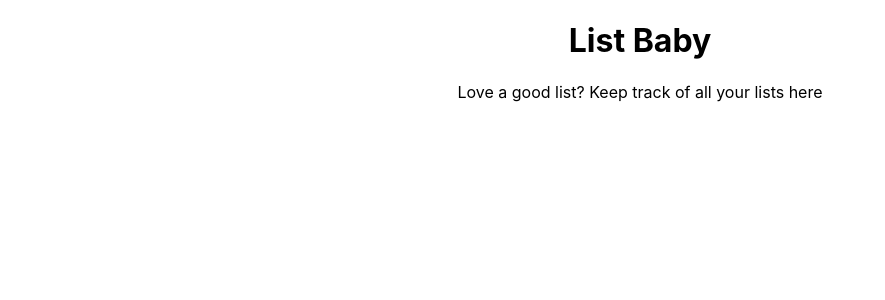
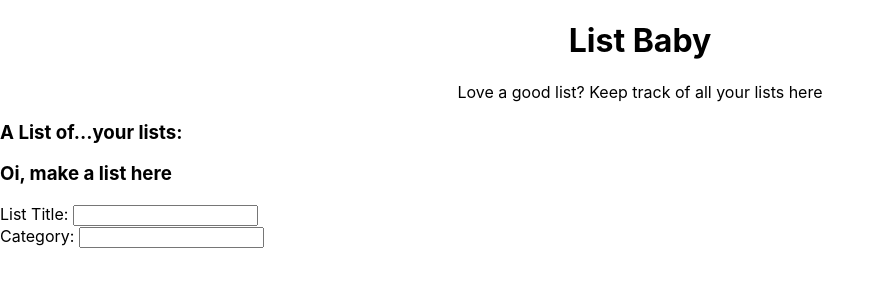
Before and after one commit to khodgesx/shopping-list-front, a React (Create React App) app: page / in a window 1280 px wide. Shown: the top 300 px of the page, without its empty margins (0-885 px from the left). Built offline with nearby package versions, Linux system fonts and the light colour scheme.

Commit message:
added lists and new list file - added create new list function

```diff
--- a/src/App.js
+++ b/src/App.js
@@ -1,12 +1,14 @@
 import './App.css';
-import emoji from './images/glasses-emoji.jpeg'
 import Home from './homepage/home'
+import Lists from './lists/lists';
 
 
 function App() {
   return (
     <div>
       <Home/>
+      <Lists />
+
     </div>
   );
 }
--- /dev/null
+++ b/src/lists/lists.jsx
@@ -0,0 +1,19 @@
+import {useState} from 'react'
+import NewList from "./newList";
+
+const Lists = ()=>{
+    //function to fetch index of lists from database
+    //state of lists - updates with fetch
+    const [lists, setLists] = useState([])
+    return(
+        <div>
+            <h3>A List of...your lists:</h3>
+            <ul>
+
+            </ul>
+            <NewList lists = {lists} setLists={setLists}/>
+        </div>
+    )
+}
+
+export default Lists;
--- /dev/null
+++ b/src/lists/newList.jsx
@@ -0,0 +1,61 @@
+import { useState } from 'react'
+import Lists from './lists'
+
+const NewList = (props)=>{
+
+    const [newList, setNewList] = useState ({
+        title: '',
+        category: '',
+        items: []
+    })
+
+
+    const createList = async(newList) =>{
+        try{
+            const createResponse = await fetch('http://localhost:3001', {
+                method: "POST",
+                body: JSON.stringify({
+                    title: newList.title,
+                    items: [],
+                    user: 'current user'
+                }),
+                headers: {
+                    "Content-Type": "application/json"
+                }
+            })
+            const parsedResponse = await createResponse.json()
+            console.log(parsedResponse)
+            if(parsedResponse.success){
+                props.setLists(newList, ...props.lists)
+            }else{
+                console.log(parsedResponse.data)
+            }
+        }catch (err){
+            console.log(err)
+        }
+    }
+
+    const inputChange = (e)=>{
+        setNewList({
+            ...newList,
+            [e.target.name]: e.target.value,
+        })
+    }
+    return(
+        <div>
+            <h3>Oi, make a list here</h3>
+            <form>
+            <div className="form-row">
+                    <label htmlFor="list title"> List Title: </label>
+                    <input onChange ={inputChange} type="text" name="title" value={newList.title}></input>
+            </div>
+            <div className="form-row">
+                <label htmlFor="category"> Category: </label>
+                <input onChange ={inputChange} type="text" name="category" value={newList.category}></input>
+            </div>
+            </form>
+        </div>
+    )
+}
+
+export default NewList;
```
Also changed, not shown: src/lists/addItem.jsx (added, +31 -0 lines).
